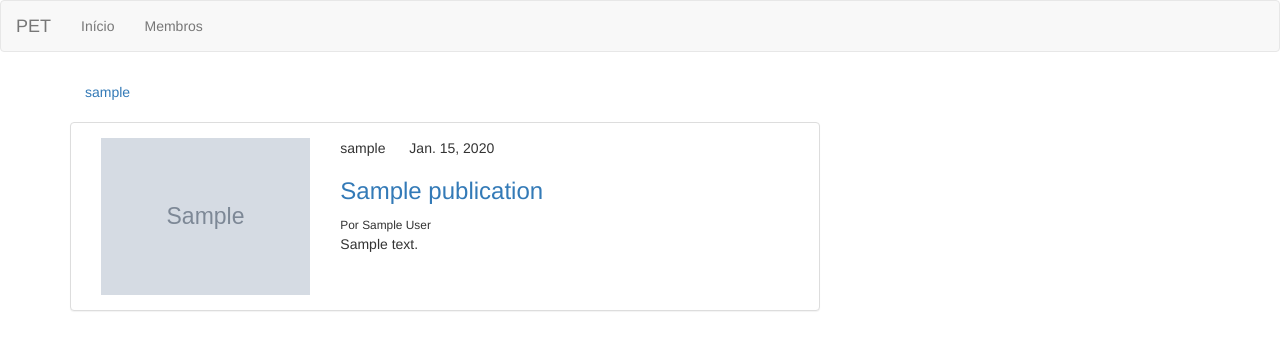
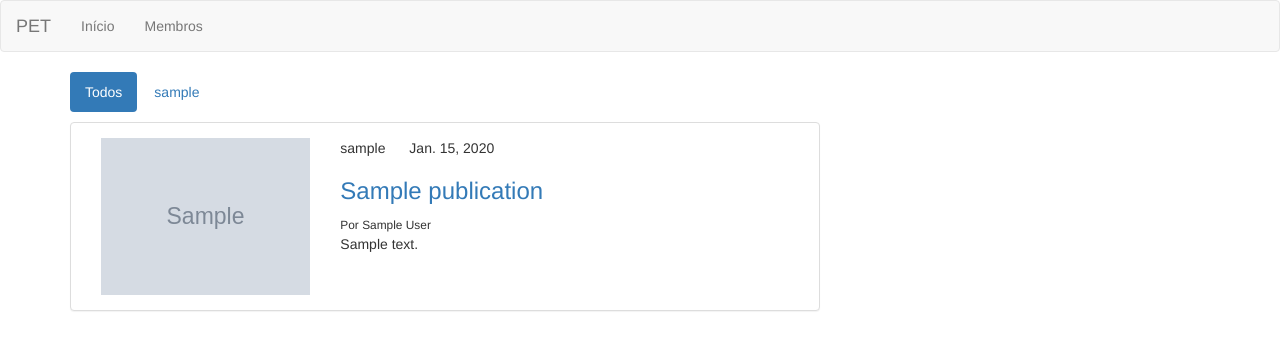
Before and after one commit to compet-cefetmg/site_pet, a Django app: page /blog/ in a window 1280 px wide. Shown: the top 350 px of the page. Run offline with Django 3.2, Linux system fonts and the light colour scheme; tables that the repository leaves empty hold one stand-in row (values such as "Sample post"); grey boxes marked "Sample" are stand-in pictures; some libraries are stand-ins or nearby versions.

Commit message:
Adds all pets option in top bar

```diff
--- a/site_pet/templates/base.html
+++ b/site_pet/templates/base.html
@@ -38,8 +38,9 @@
         </nav>
         <div class="container">
             <ul class="nav nav-pills">
+                <li role="presentation" class="{% if not request.GET.pet %}active{% endif %}"><a href="{% url name %}">Todos</a></li>
                 {% for user in users %}
-                    <li role="presentation" class="{% if request.GET.pet == user.get_username %}active{% endif %}"><a href="{% url name %}{% if request.GET.pet %}?pet={{ user.get_username }}{% endif %}">{{ user.get_username }}</a></li>
+                    <li role="presentation" class="{% if request.GET.pet == user.get_username %}active{% endif %}"><a href="{% url name %}?pet={{ user.get_username }}">{{ user.get_username }}</a></li>
                 {% endfor %}
             </ul>
         </div>
```
